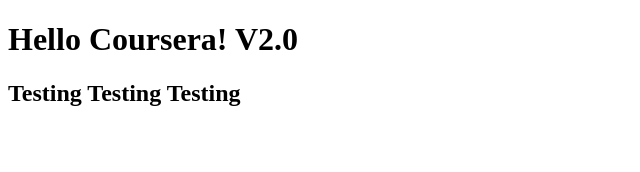
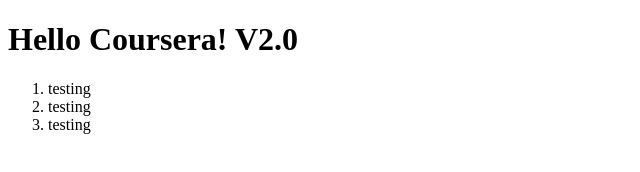
Before and after one commit to schematics39/CourseraTestDL, a plain HTML site: page site/index.html in a window 1280 px wide. Shown: the whole page, without its empty margins (0-640 px from the left). Drawn offline with Linux system fonts and the light colour scheme.

Commit message:
Small addition

```diff
--- a/site/index.html
+++ b/site/index.html
@@ -5,6 +5,10 @@
 </head>
 <body>
 <h1> Hello Coursera! V2.0</h1>
-<h2> Testing Testing Testing</h2>
+  <ol>
+    <li>testing</li>
+    <li>testing</li>
+    <li>testing</li>
+  </ol>
 </body>
 </html>
```
